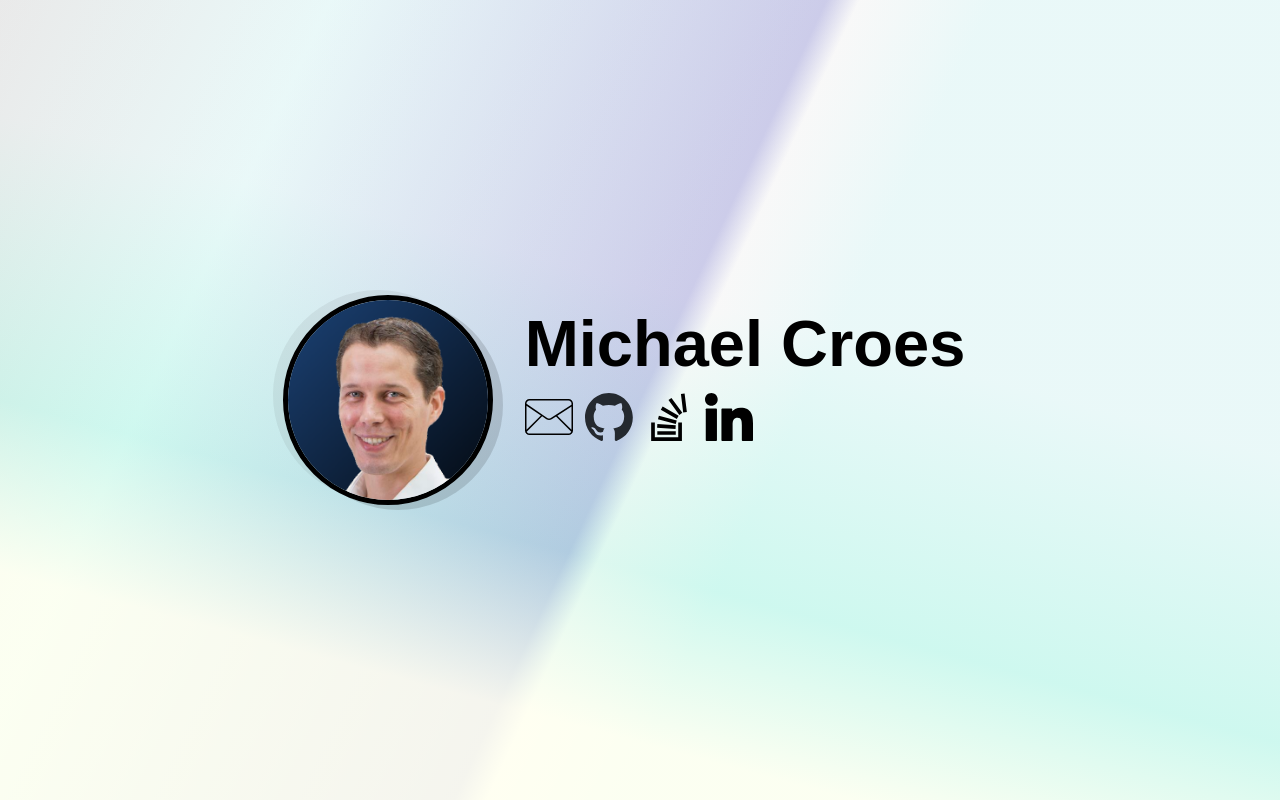
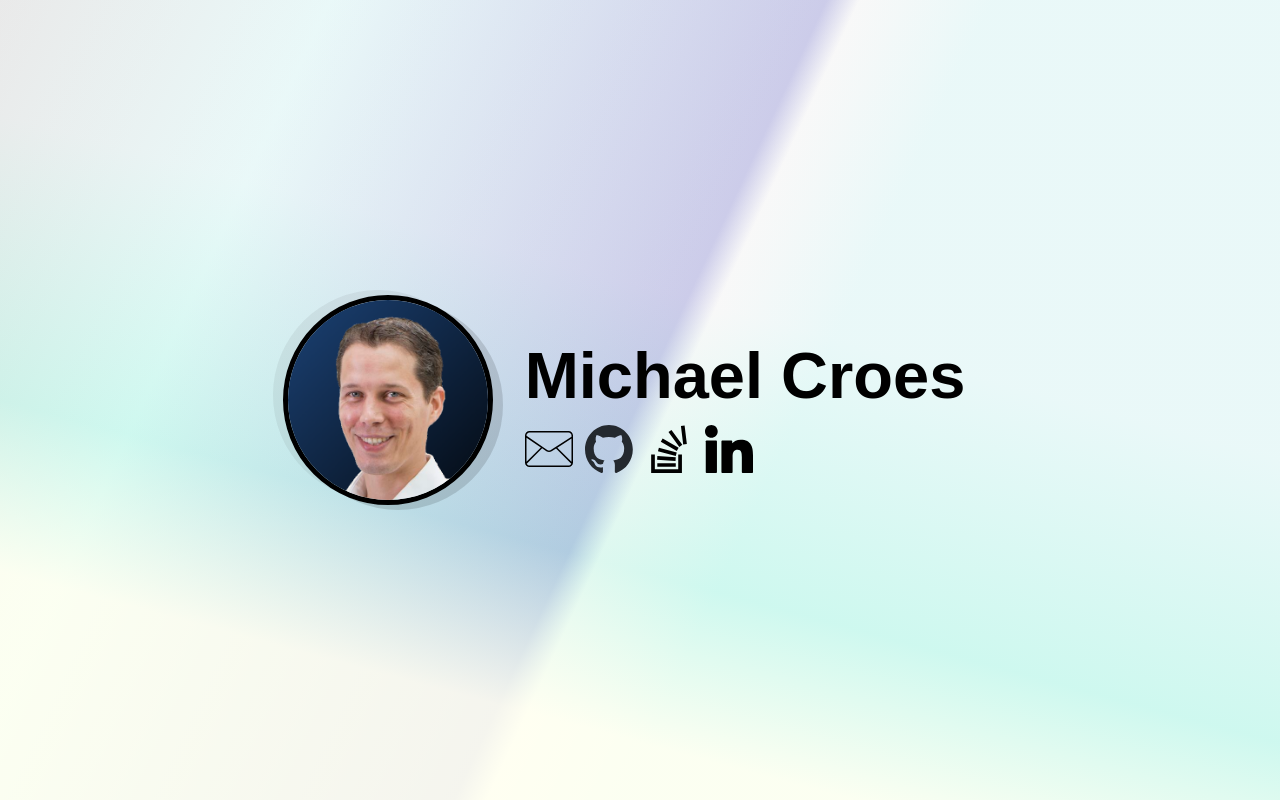
Before and after one commit to mycroes/mycroes.github.io, a plain HTML site: page index.html in a window 1280 px wide. Drawn offline with Linux system fonts and the light colour scheme.

Commit message:
Align content vertically

```diff
--- a/index.html
+++ b/index.html
@@ -35,6 +35,8 @@ body > div {
 
 .card {
 	margin: 0 2em;
+	display: flex;
+	align-items: center;
 }
 
 .actions {
@@ -58,13 +60,19 @@ h1 {
       <img width="200" height="200" alt="Michael Croes" src="Michael Croes.png" />
     </div>
     <div class="card">
-      <h1>Michael Croes</h1>
-	  <div class="actions">
-		<a href="mailto:mycroes@mycroes.nl" title="Email Michael Croes"><img width="48" height="48" src="assets/email-svgrepo-com.svg" /></a>
-		<a href="https://github.com/mycroes" title="Michael Croes on GitHub"><img width="48" height="48" src="assets/github-mark.svg" alt="GitHub logo" /></a>
-		<a href="https://stackoverflow.com/users/1085457/mycroes" title="Michael Croes on Stack Overflow"><img width="48" height="48" src="assets/social-stackoverflow-svgrepo-com.svg" alt="Stack Overflow logo" /></a>
-		<a href="https://www.linkedin.com/in/michael-croes-2509866b/" title="Michael Croes on LinkedIn"><img width="48" height="48" src="assets/linkedin-svgrepo-com.svg" /></a>
-	  </div>
+      <div>
+        <h1>Michael Croes</h1>
+        <div class="actions">
+          <a href="mailto:mycroes@mycroes.nl" title="Email Michael Croes"><img width="48" height="48"
+              src="assets/email-svgrepo-com.svg" /></a>
+          <a href="https://github.com/mycroes" title="Michael Croes on GitHub"><img width="48" height="48"
+              src="assets/github-mark.svg" alt="GitHub logo" /></a>
+          <a href="https://stackoverflow.com/users/1085457/mycroes" title="Michael Croes on Stack Overflow"><img
+              width="48" height="48" src="assets/social-stackoverflow-svgrepo-com.svg" alt="Stack Overflow logo" /></a>
+          <a href="https://www.linkedin.com/in/michael-croes-2509866b/" title="Michael Croes on LinkedIn"><img
+              width="48" height="48" src="assets/linkedin-svgrepo-com.svg" /></a>
+        </div>
+      </div>
     </div>
   </div>
 </body>
```
